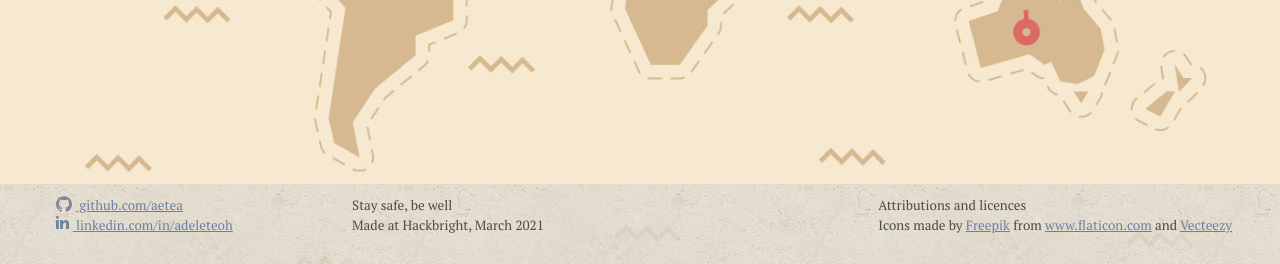
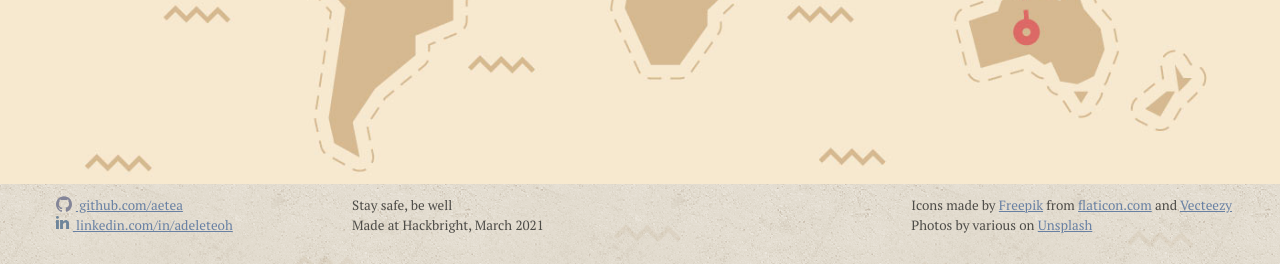
Before and after one commit to aetea/capstone-project, a Flask app: page / in a window 1280 px wide. Shown: the part 536-800 px from the top of the page. Run offline with Flask 2, Linux system fonts and the light colour scheme; some libraries are stand-ins or nearby versions; some web fonts are replaced.

Commit message:
Add photos for kuala lumpur.

```diff
--- a/templates/base.html
+++ b/templates/base.html
@@ -72,10 +72,12 @@
             </div>
             <!-- footer-right -->
             <div class="ms-auto">
-                <p>Attributions and licences<br />
-                    Icons made by <a href="https://www.freepik.com" title="Freepik">Freepik</a> from
-                    <a href="https://www.flaticon.com/" title="Flaticon">www.flaticon.com</a> and
+                <!-- <p>Attributions and licences</p> -->
+                <p>Icons made by <a href="https://www.freepik.com" title="Freepik">Freepik</a> from
+                    <a href="https://www.flaticon.com/" title="Flaticon">flaticon.com</a> and
                     <a href="https://www.vecteezy.com/free-vector/maps">Vecteezy</a>
+                </p>
+                <p>Photos by various on <a href="https://unsplash.com/">Unsplash</a>
                 </p>
             </div>
         </div>
```
Also changed, not shown: static/city-images/kuala lumpur/damia-mustafa-zbE7u3TdL2o-unsplash.jpg (added), static/city-images/kuala lumpur/jack-robinson-oc4kVkjQJmI-unsplash.jpg (added), static/city-images/kuala lumpur/marcus-loke-jdh5rGkGTXY-unsplash.jpg (added).
